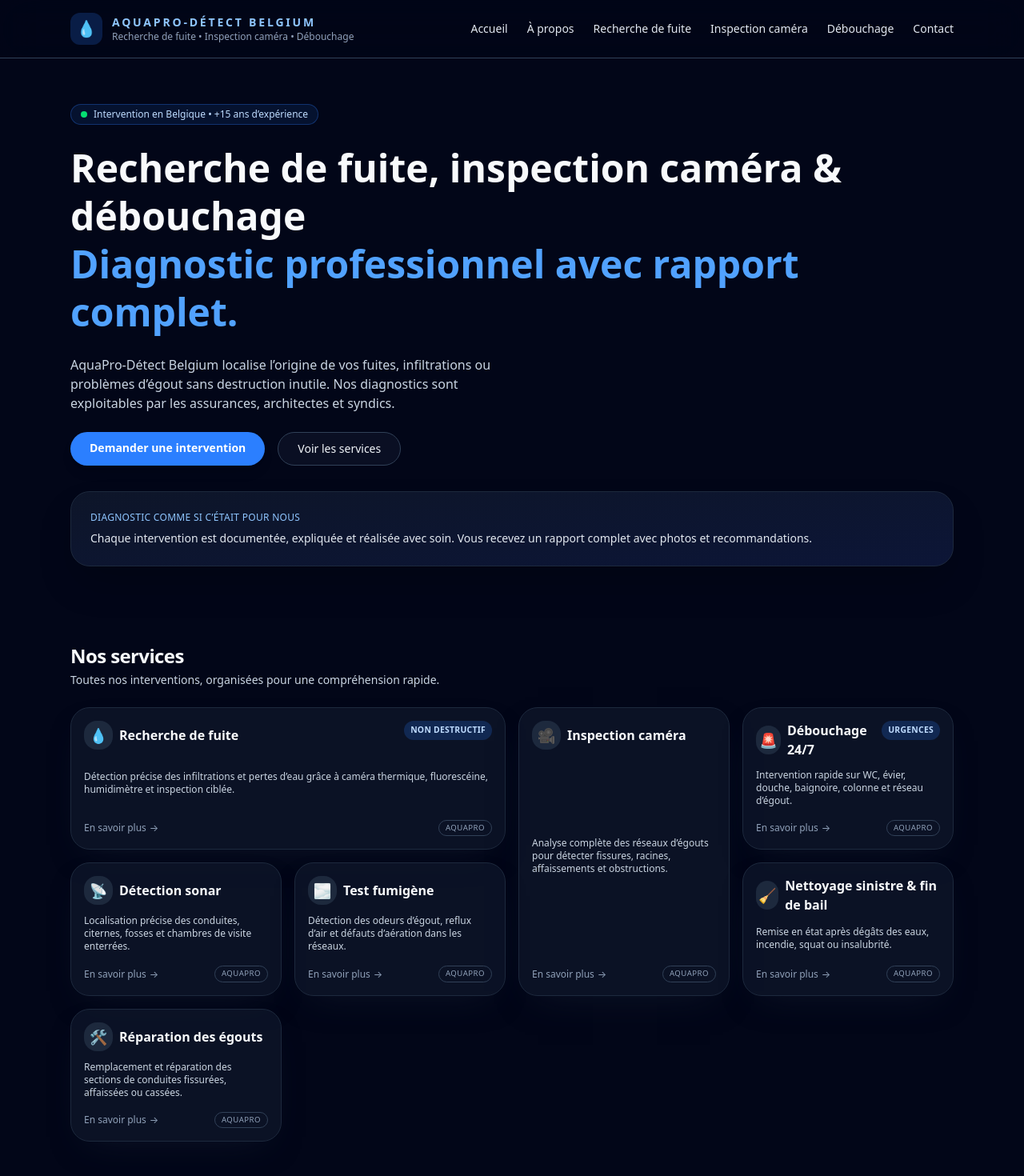
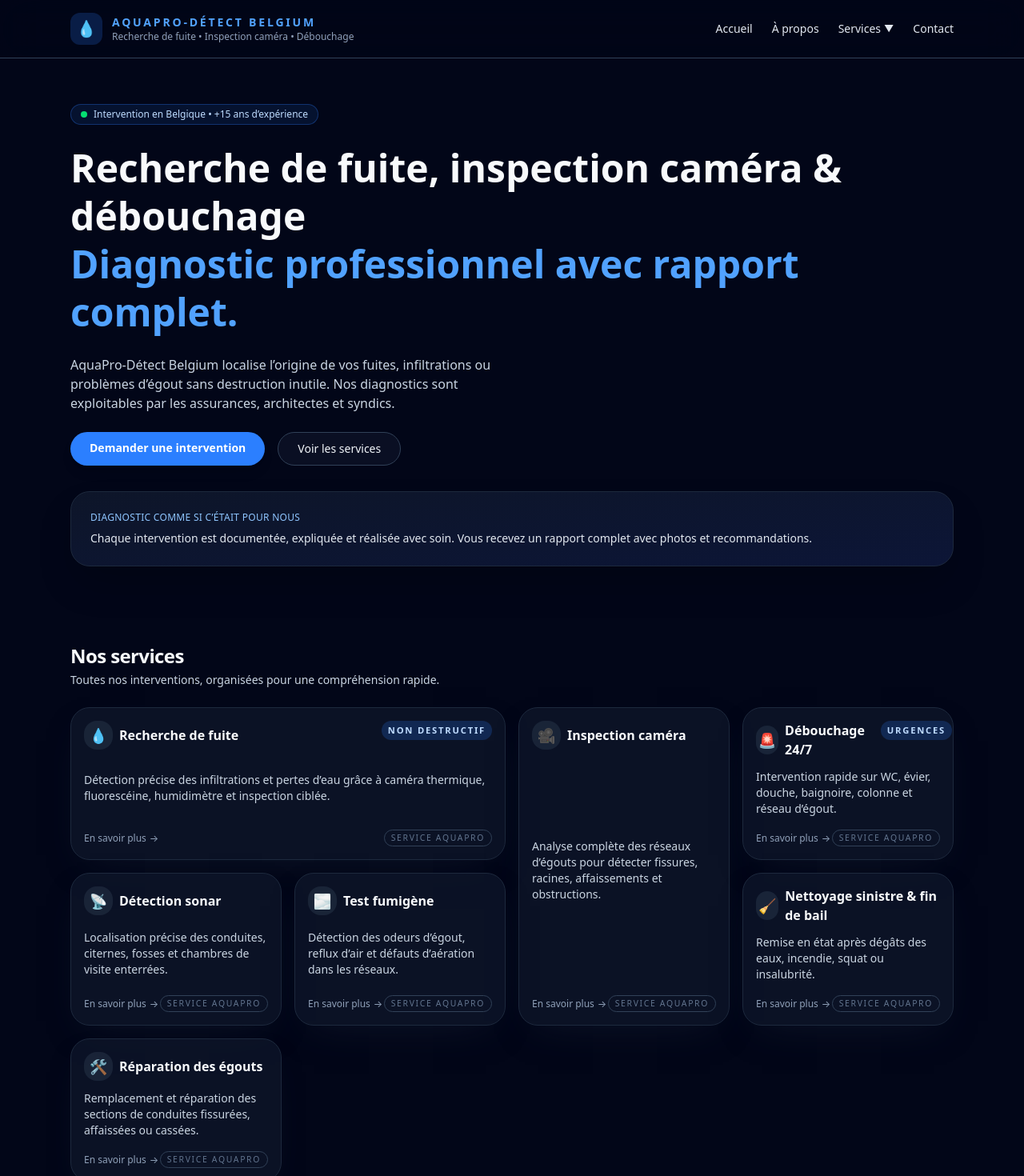
Before and after one commit to Klaenex/aquapro-detect, a Next.js app: page / in a window 1280 px wide. Shown: the top 1470 px of the page at 80% size. Built offline with nearby package versions, Linux system fonts and the light colour scheme.

Commit message:
test tailwind gpt

```diff
--- a/components/Container.tsx
+++ b/components/Container.tsx
@@ -1,5 +1,16 @@
 import React from "react";
 
-export default function Container({ children, className = "" }: { children: React.ReactNode; className?: string }) {
-  return <div className={`mx-auto max-w-6xl w-full px-4 md:px-6 ${className}`}>{children}</div>;
+type ContainerProps = React.HTMLAttributes<HTMLDivElement>;
+
+export default function Container(props: ContainerProps) {
+  const { className = "", children, ...rest } = props;
+
+  return (
+    <div
+      {...rest}
+      className={`mx-auto w-full max-w-6xl px-4 md:px-6 ${className}`}
+    >
+      {children}
+    </div>
+  );
 }
--- a/components/ServiceCard.tsx
+++ b/components/ServiceCard.tsx
@@ -9,14 +9,9 @@
   emphasis?: "large" | "tall";
 };
 
-export default function ServiceCard({
-  title,
-  description,
-  icon,
-  href,
-  badge,
-  emphasis,
-}: ServiceCardProps) {
+export default function ServiceCard(props: ServiceCardProps) {
+  const { title, description, icon, href, badge, emphasis } = props;
+
   const isLarge = emphasis === "large";
   const isTall = emphasis === "tall";
 
@@ -29,39 +24,50 @@
       ? "md:row-span-2"
       : "";
 
-  const Wrapper: any = href ? "a" : "div";
+  const baseClassName =
+    "group flex flex-col justify-between rounded-3xl border border-slate-800 " +
+    "bg-slate-900/70 p-4 text-sm text-slate-200 " +
+    "shadow-[0_18px_45px_-24px_rgba(15,23,42,1)] " +
+    "transition hover:-translate-y-1 hover:border-blue-500/60 hover:bg-slate-900/90 " +
+    colSpanClass;
 
-  return (
-    <Wrapper
-      href={href}
-      className={`group flex flex-col justify-between rounded-3xl border border-slate-800 bg-slate-900/70 p-4 shadow-[0_18px_45px_-24px_rgba(15,23,42,1)] hover:-translate-y-1 hover:border-blue-500/60 hover:bg-slate-900/90 transition ${colSpanClass}`}
-    >
-      <div className="flex items-start justify-between">
-        <div className="flex items-center gap-2">
-          <span className="flex h-9 w-9 items-center justify-center rounded-2xl bg-slate-800 text-lg">
+  const content = (
+    <>
+      <div className="flex items-start justify-between gap-3">
+        <div className="flex items-center gap-2 text-base font-semibold text-slate-50">
+          <span className="flex h-9 w-9 items-center justify-center rounded-2xl bg-slate-800/80 text-lg">
             {icon}
           </span>
-          <span className="text-base font-semibold text-slate-50">{title}</span>
+          <span className="text-sm md:text-base">{title}</span>
         </div>
-
-        {badge && (
-          <span className="rounded-full bg-blue-500/20 px-2 py-1 text-[0.65rem] font-semibold tracking-wide text-blue-200 uppercase">
+        {badge ? (
+          <span className="rounded-full bg-blue-500/20 px-2 py-1 text-[0.7rem] font-semibold uppercase tracking-[0.16em] text-blue-200">
             {badge}
           </span>
-        )}
+        ) : null}
       </div>
 
-      <p className="text-xs text-slate-300 mt-3">{description}</p>
+      <p className="mt-3 text-xs text-slate-300 md:text-sm">{description}</p>
 
-      <div className="flex justify-between items-center text-[0.75rem] text-slate-400 mt-4">
+      <div className="mt-4 flex items-center justify-between text-[0.75rem] text-slate-400">
         <span className="inline-flex items-center gap-1">
-          En savoir plus{" "}
-          <span className="group-hover:translate-x-1 transition">→</span>
+          En savoir plus
+          <span className="transition group-hover:translate-x-0.5">→</span>
         </span>
-        <span className="rounded-full border border-slate-700 px-2 py-0.5 text-[0.6rem] tracking-wider uppercase">
-          AquaPro
+        <span className="rounded-full border border-slate-700 px-2 py-0.5 text-[0.65rem] uppercase tracking-[0.16em] text-slate-500">
+          Service AquaPro
         </span>
       </div>
-    </Wrapper>
+    </>
   );
+
+  if (href) {
+    return (
+      <a href={href} className={baseClassName}>
+        {content}
+      </a>
+    );
+  }
+
+  return <div className={baseClassName}>{content}</div>;
 }
--- a/components/SiteHeader.tsx
+++ b/components/SiteHeader.tsx
@@ -1,24 +1,28 @@
 import Container from "./Container";
 import React from "react";
 import SiteMenuGlass from "./SiteMenuGlass";
+import Link from "next/link";
 
 export default function SiteHeader() {
   return (
     <header className="sticky top-0 z-50 border-b border-slate-700 bg-slate-950/40 backdrop-blur-xl">
       <Container className="flex items-center justify-between py-4">
-        <div className="flex items-center gap-3">
+        <Link
+          href="/"
+          className="flex items-center gap-3 hover:opacity-90 transition cursor-pointer"
+        >
           <div className="flex h-10 w-10 items-center justify-center rounded-xl bg-blue-500/20 text-xl">
             💧
           </div>
           <div className="flex flex-col">
-            <span className="text-sm font-semibold uppercase tracking-[0.2em] text-blue-300">
+            <span className="text-sm font-semibold uppercase tracking-[0.2em] text-blue-400">
               AquaPro-Détect Belgium
             </span>
             <span className="text-xs text-slate-400">
               Recherche de fuite • Inspection caméra • Débouchage
             </span>
           </div>
-        </div>
+        </Link>
 
         <SiteMenuGlass />
       </Container>
--- a/components/SiteMenuGlass.tsx
+++ b/components/SiteMenuGlass.tsx
@@ -1,51 +1,168 @@
 "use client";
+
 import React, { useState } from "react";
 import Link from "next/link";
 
-export default function SiteMenuGlass() {
-  const [open, setOpen] = useState(false);
+type NavLink = {
+  href: string;
+  label: string;
+};
 
-  const links = [
+const mainLinks: NavLink[] = [
   { href: "/", label: "Accueil" },
   { href: "/a-propos", label: "À propos" },
+];
+
+const serviceLinks: NavLink[] = [
   { href: "/recherche-fuite", label: "Recherche de fuite" },
   { href: "/inspection-camera", label: "Inspection caméra" },
   { href: "/debouchage", label: "Débouchage" },
-    { href: "/contact", label: "Contact" },
+  { href: "/detection-sonar", label: "Détection sonar" },
+  { href: "/test-fumigene", label: "Test fumigène" },
+  { href: "/nettoyage", label: "Nettoyage fin de bail / sinistre" },
+  { href: "/reparation-egouts", label: "Réparation des égouts" },
 ];
+
+const endLinks: NavLink[] = [{ href: "/contact", label: "Contact" }];
+
+export default function SiteMenuGlass() {
+  const [mobileOpen, setMobileOpen] = useState(false);
+  const [mobileServicesOpen, setMobileServicesOpen] = useState(false);
+  const [desktopServicesOpen, setDesktopServicesOpen] = useState(false);
 
   return (
     <>
-      {/* Desktop Menu */}
-
-      <nav className="hidden md:flex gap-6 text-sm font-medium">
-        {links.map((link) => (
+      {/* NAV DESKTOP */}
+      <nav className="hidden items-center gap-6 text-sm font-medium md:flex">
+        {mainLinks.map((link) => (
           <Link
             key={link.href}
             href={link.href}
-            className="text-slate-200 hover:text-blue-300 transition backdrop-blur"
+            className="text-slate-200 hover:text-blue-300 transition"
+          >
+            {link.label}
+          </Link>
+        ))}
+
+        {/* Services : hover + click */}
+        <div
+          className="relative"
+          onMouseEnter={() => setDesktopServicesOpen(true)}
+          onMouseLeave={() => setDesktopServicesOpen(false)}
+        >
+          <button
+            type="button"
+            className="inline-flex items-center gap-1 text-slate-200 hover:text-blue-300 transition"
+            onClick={() => setDesktopServicesOpen((prev) => !prev)}
+          >
+            <span>Services</span>
+            <span
+              className={`text-xs transition-transform ${
+                desktopServicesOpen ? "rotate-180" : ""
+              }`}
+            >
+              ▼
+            </span>
+          </button>
+
+          {desktopServicesOpen && (
+            <div className="absolute right-0 mt-2 min-w-[220px] rounded-2xl border border-slate-700 bg-slate-900/90 backdrop-blur-lg shadow-xl z-40">
+              <ul className="py-2 text-sm text-slate-100">
+                {serviceLinks.map((link) => (
+                  <li key={link.href}>
+                    <Link
+                      href={link.href}
+                      className="block px-4 py-2 hover:bg-blue-500/15 hover:text-blue-200 transition"
+                      onClick={() => setDesktopServicesOpen(false)}
+                    >
+                      {link.label}
+                    </Link>
+                  </li>
+                ))}
+              </ul>
+            </div>
+          )}
+        </div>
+
+        {endLinks.map((link) => (
+          <Link
+            key={link.href}
+            href={link.href}
+            className="text-slate-200 hover:text-blue-300 transition"
           >
             {link.label}
           </Link>
         ))}
       </nav>
-      {/* Mobile Button */}
+
+      {/* BOUTON BURGER MOBILE */}
       <button
-        className="md:hidden text-slate-200 text-xl"
-        onClick={() => setOpen(!open)}
+        type="button"
+        className="flex items-center justify-center rounded-lg border border-slate-700 bg-slate-900/70 p-1.5 text-slate-100 md:hidden"
+        onClick={() => setMobileOpen((prev) => !prev)}
+        aria-label="Ouvrir le menu"
       >
-        ☰
+        <span className="text-lg">{mobileOpen ? "✕" : "☰"}</span>
       </button>
-      {/* Mobile Menu */}
-      {open && (
-        <div className="absolute w-full left-0 top-16 bg-slate-900/60 backdrop-blur-lg border-b border-slate-700 p-6 z-40 md:hidden">
-          <nav className="flex flex-col gap-4 text-slate-100 text-base">
-            {links.map((link) => (
+
+      {/* MENU MOBILE */}
+      {mobileOpen && (
+        <div className="absolute left-0 top-16 z-40 w-full border-b border-slate-800 bg-slate-950/95 backdrop-blur-xl md:hidden">
+          <nav className="flex flex-col gap-1 px-4 py-4 text-sm text-slate-100">
+            {mainLinks.map((link) => (
               <Link
                 key={link.href}
                 href={link.href}
-                className="hover:text-blue-300 transition"
-                onClick={() => setOpen(false)}
+                className="rounded-xl px-3 py-2 hover:bg-slate-800/80 transition"
+                onClick={() => setMobileOpen(false)}
+              >
+                {link.label}
+              </Link>
+            ))}
+
+            {/* Services en accordéon */}
+            <div className="mt-1 rounded-xl border border-slate-700 bg-slate-900/70">
+              <button
+                type="button"
+                className="flex w-full items-center justify-between px-3 py-2 text-left"
+                onClick={() => setMobileServicesOpen((prev) => !prev)}
+              >
+                <span>Services</span>
+                <span
+                  className={`text-xs transition-transform ${
+                    mobileServicesOpen ? "rotate-180" : ""
+                  }`}
+                >
+                  ▼
+                </span>
+              </button>
+
+              {mobileServicesOpen && (
+                <ul className="border-t border-slate-700">
+                  {serviceLinks.map((link) => (
+                    <li key={link.href}>
+                      <Link
+                        href={link.href}
+                        className="block px-4 py-2 text-[0.9rem] hover:bg-slate-800/80 transition"
+                        onClick={() => {
+                          setMobileOpen(false);
+                          setMobileServicesOpen(false);
+                        }}
+                      >
+                        {link.label}
+                      </Link>
+                    </li>
+                  ))}
+                </ul>
+              )}
+            </div>
+
+            {endLinks.map((link) => (
+              <Link
+                key={link.href}
+                href={link.href}
+                className="mt-1 rounded-xl px-3 py-2 hover:bg-slate-800/80 transition"
+                onClick={() => setMobileOpen(false)}
               >
                 {link.label}
               </Link>
```
Lines whose indentation alone changed are shown as unchanged.
